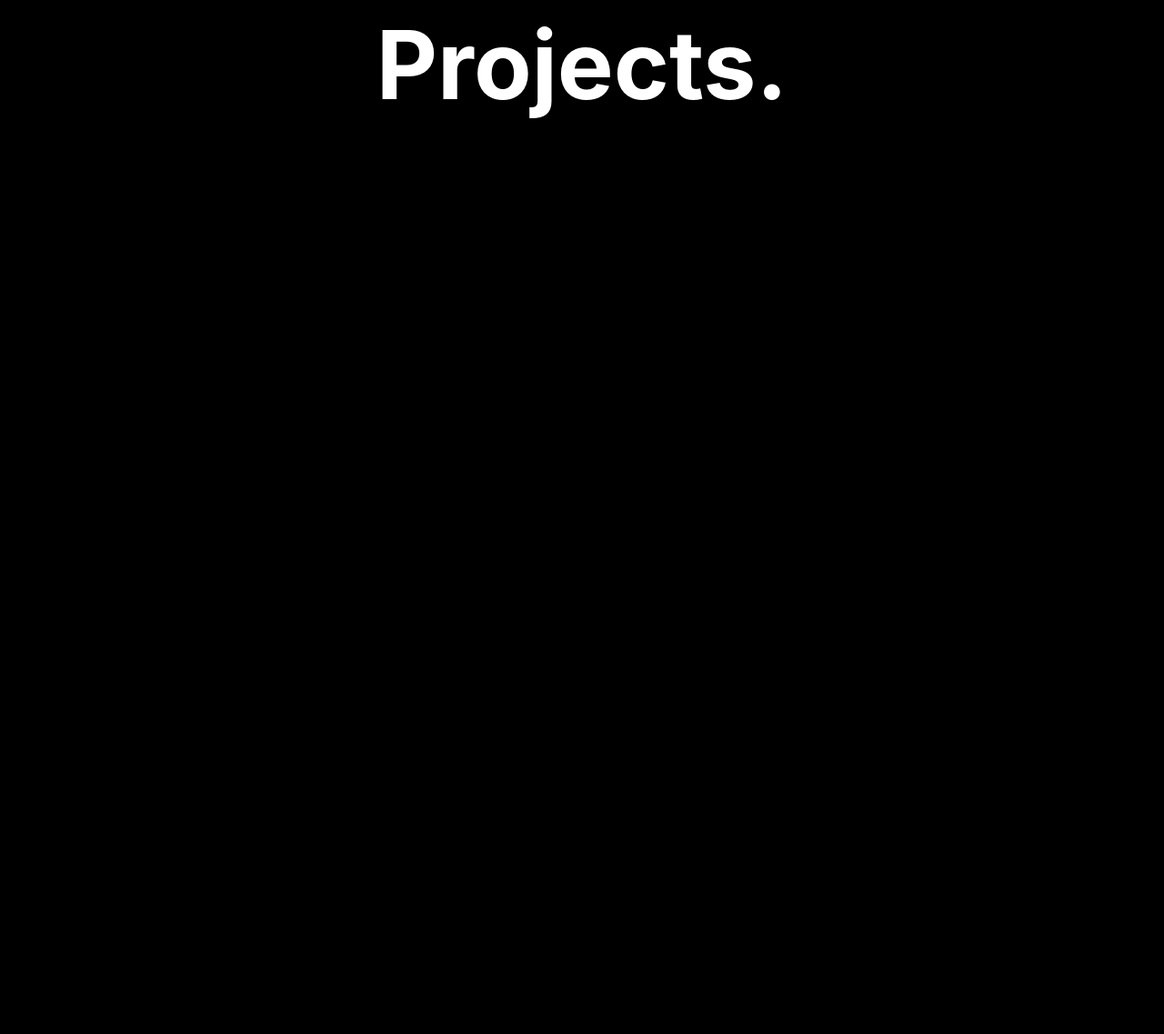
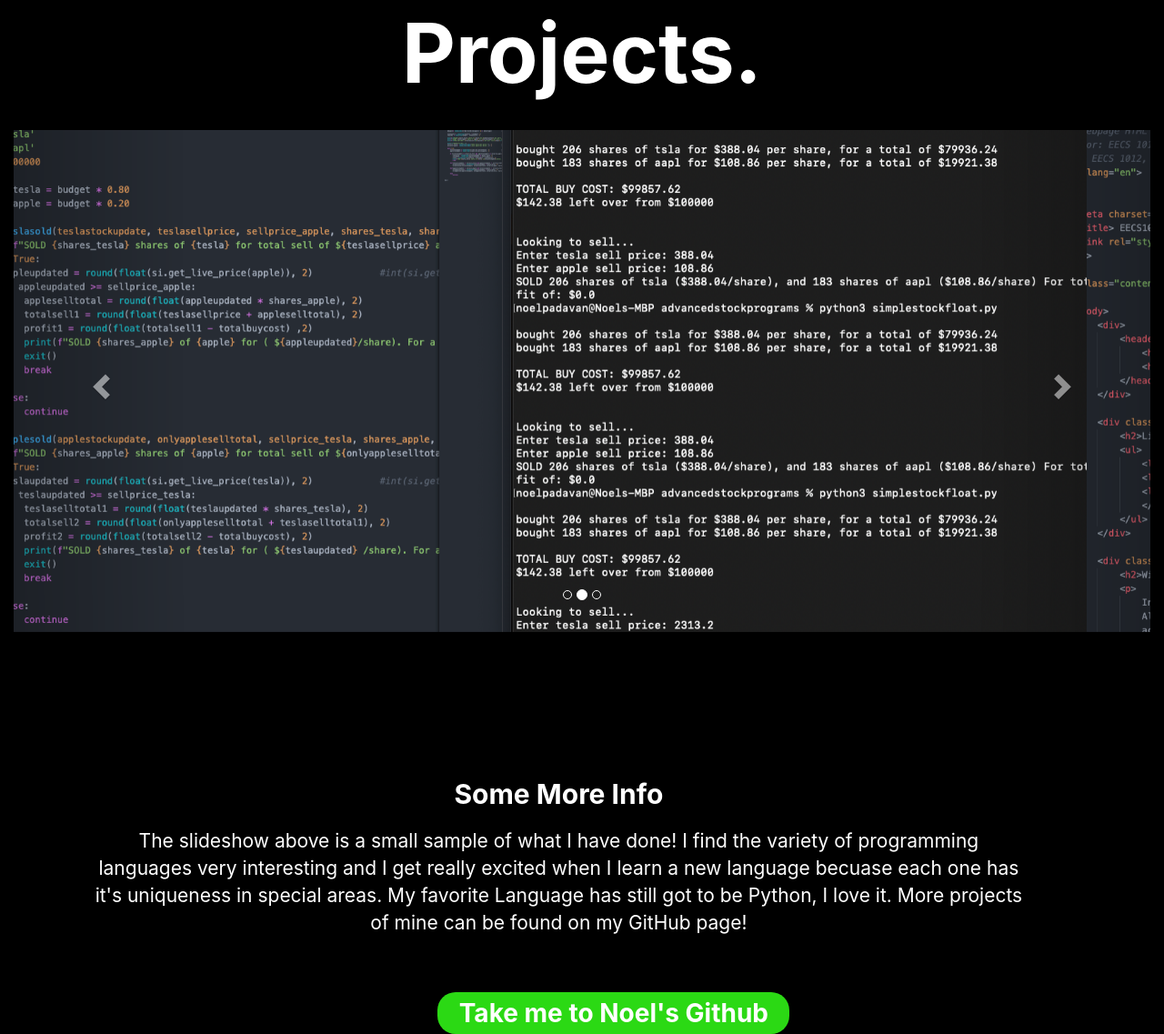
Before and after one commit to Noel-Padavan/PersonalWebsite, a plain HTML site: page projects.html in a window 1280 px wide. Shown: the part 43-1180 px from the top of the page at 91% size. Before the commit the page ends 800 px from the top, so only its background shows below. Drawn offline with nearby package versions, Linux system fonts and the light colour scheme.

Commit message:
started work on "Projects" page

```diff
--- a/css/projectsstyle.css
+++ b/css/projectsstyle.css
@@ -5,7 +5,7 @@ header {
     background-color: white;
     text-align: left;
     overflow: hidden;
-    position: fixed;
+    position: absolute; /*CHANGE THIS BACK TO FIXED WHEN A WAY TO FADE OUT CAROUSEL IS FOUND */
     line-height: 100%;
     top: 0;
     right: 0;
@@ -17,6 +17,7 @@ header {
 h1 {
     margin-top: 4%;
     text-align: center;
+    font-weight: bold;
     /* border-style: solid; */
 }
 
@@ -30,3 +31,61 @@ nav > a{
     color: black;
     margin-left: 2vw;
 }
+
+
+.container {
+    position: relative;
+    height: auto;
+    width: auto;
+}
+
+#myCarousel {
+    margin-top: 2%;
+
+}
+
+#slideshow {
+    animation-duration: 3s;
+    animation-delay: 1s;
+}
+
+.about-projs {
+    position: absolute;
+    top: 110%;
+    left: 8%;
+
+    width: 80%;
+}
+
+h2 {
+    color: white;
+    text-align: center;
+    margin-bottom: 2%;
+    font-weight: bold;
+}
+
+.about-projs p {
+    text-align: center;
+}
+
+#github {
+    border-style: solid;
+    border-color: transparent;
+    border-radius: 20px;
+    padding-left: 2%;
+    padding-right: 2%;
+    color: white;
+    font-size: 2em;
+    font-weight: bold;
+    background-color: rgb(43, 217, 20);
+    text-align: center;
+    position: absolute;
+    left: 37%;
+    top: 125%;
+}
+
+#github:hover {
+    text-decoration: none;
+    color: black;
+    background-color: white;
+}
--- a/projects.html
+++ b/projects.html
@@ -4,6 +4,9 @@
         <meta charset="UTF-8" />
         <meta name="viewport" content="width=device-width, initial-scale=1.0" />
         <title>Projects</title>
+        <link rel="stylesheet" href="https://maxcdn.bootstrapcdn.com/bootstrap/3.4.1/css/bootstrap.min.css">
+        <script src="https://ajax.googleapis.com/ajax/libs/jquery/3.5.1/jquery.min.js"></script>
+        <script src="https://maxcdn.bootstrapcdn.com/bootstrap/3.4.1/js/bootstrap.min.js"></script>
         <link
             rel="stylesheet"
             href="https://cdnjs.cloudflare.com/ajax/libs/animate.css/4.1.1/animate.min.css"
@@ -11,7 +14,6 @@
         <link rel="stylesheet" href="css/basestyle.css"/>
         <link rel="stylesheet" href="css/opagesstyle.css">
         <link rel="stylesheet" href="css/projectsstyle.css">
-        <script src="app.js"></script>
     </head>
     <body>
         <header class="animate__animated animate__bounceInDown">
@@ -20,9 +22,48 @@
             </nav>
         </header>
         <h1 class="animate__animated animate__bounceInDown"><span id="about">Projects.</span></h1>
+        <div class="container">
+            <div id="slideshow" class="animate__animated animate__fadeIn">
+                <div id="myCarousel" class="carousel slide" data-ride="carousel">
+                    <!-- Indicators -->
+                    <ol class="carousel-indicators">
+                      <li data-target="#myCarousel" data-slide-to="0" class="active"></li>
+                      <li data-target="#myCarousel" data-slide-to="1"></li>
+                      <li data-target="#myCarousel" data-slide-to="2"></li>
+                    </ol>
 
-        <div id="container">
+                    <!-- Wrapper for slides -->
+                    <div class="carousel-inner">
+                      <div class="item active">
+                        <img src="images/img1.png" alt="ex1" style="width:100%;">
+                      </div>
 
+                      <div class="item">
+                        <img src="images/img2.png" alt="ex2" style="width:100%;">
+                      </div>
+
+                      <div class="item">
+                        <img src="images/img3.png" alt="ex3" style="width:100%;">
+                      </div>
+                    </div>
+
+                    <!-- Left and right controls -->
+                    <a class="left carousel-control" href="#myCarousel" data-slide="prev">
+                      <span class="glyphicon glyphicon-chevron-left"></span>
+                      <span class="sr-only">Previous</span>
+                    </a>
+                    <a class="right carousel-control" href="#myCarousel" data-slide="next">
+                      <span class="glyphicon glyphicon-chevron-right"></span>
+                      <span class="sr-only">Next</span>
+                    </a>
+                  </div>
+                </div>
+            </div>
+        </div>
+        <div class="about-projs">
+            <h2>Some More Info</h2>
+            <p>The slideshow above is a small sample of what I have done! I find the variety of programming languages very interesting and I get really excited when I learn a new language becuase each one has it's uniqueness in special areas. My favorite Language has still got to be Python, I love it. More projects of mine can be found on my GitHub page!</p>
+            <a id="github" href="https://github.com/Noel-Padavanx">Take me to Noel's Github</a>
         </div>
     </body>
 </html>
--- /dev/null
+++ b/test.css
@@ -0,0 +1,11 @@
+.container {
+    position: relative;
+    height: 100%;
+    width: 100%;
+}
+
+#myCarousel {
+    position: absolute;
+    top: 10vh;
+    right: 5vw;
+}
```
Also changed, not shown: test.html (added, +52 -0 lines), images/img1.png (added), images/img2.png (added), images/img3.jpg (deleted), images/img3.png (added), 4 other files.
